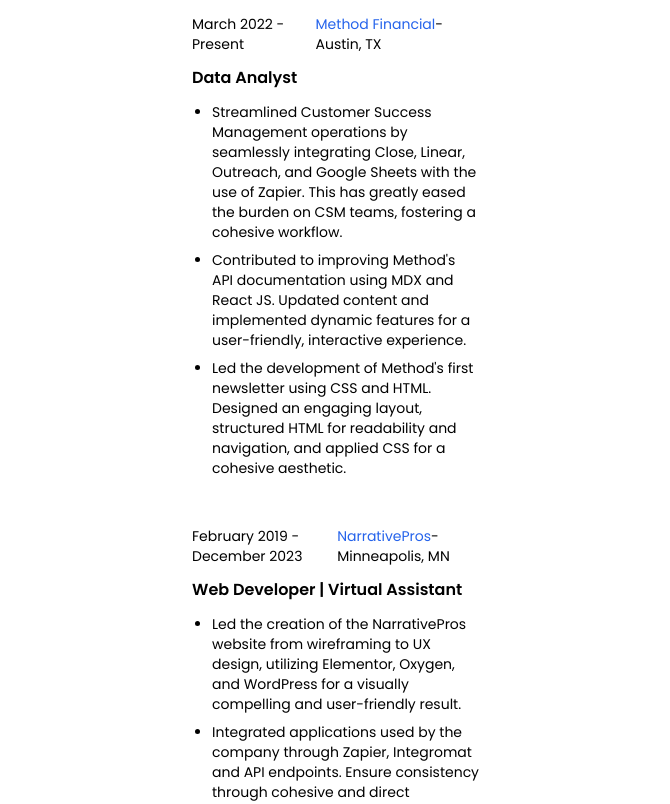
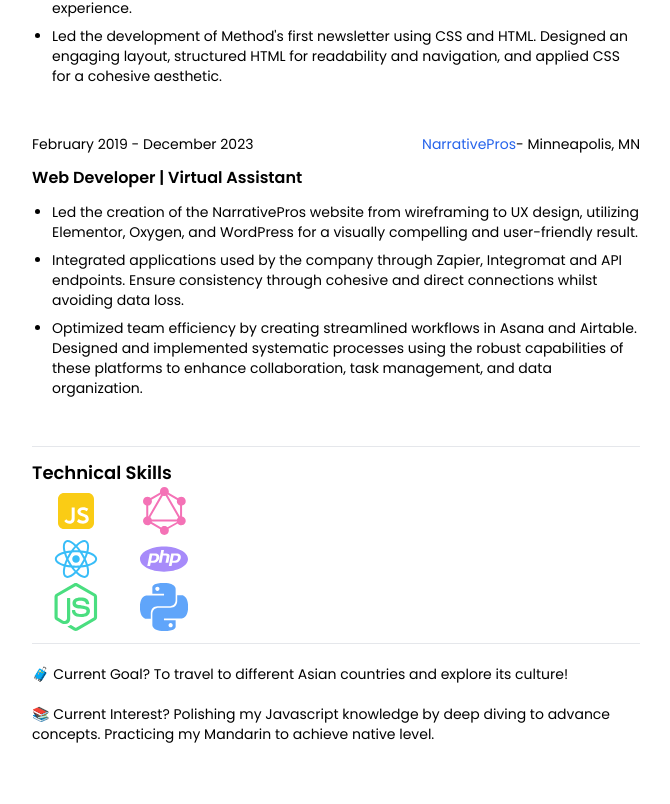
Before and after one commit to darwinvillaruel/my-portfolio, a React (Vite) app: page / in a window 1280 px wide. Shown: the part 651-1455 px from the top of the page, without its empty margins (304-974 px from the left). Built offline with nearby package versions, Linux system fonts and the light colour scheme.

Commit message:
minor fixes

```diff
--- a/src/components/Footer.jsx
+++ b/src/components/Footer.jsx
@@ -7,7 +7,7 @@
       </p>
       <p className="my-5">
         📚 Current Interest? Polishing my Javascript knowledge by deep diving to
-        advance concepts.
+        advance concepts. Practicing my Mandarin to achieve native level.
       </p>
     </div>
   );
--- a/tailwind.config.js
+++ b/tailwind.config.js
@@ -7,7 +7,7 @@
         poppins: ["Poppins", "sans-serif", "helvetica"],
       },
       spacing: {
-        custom: "30rem",
+        custom: "20rem",
       },
     },
   },
```
Also changed, not shown: 5 other files (tests, documents, lock files or other folders).
